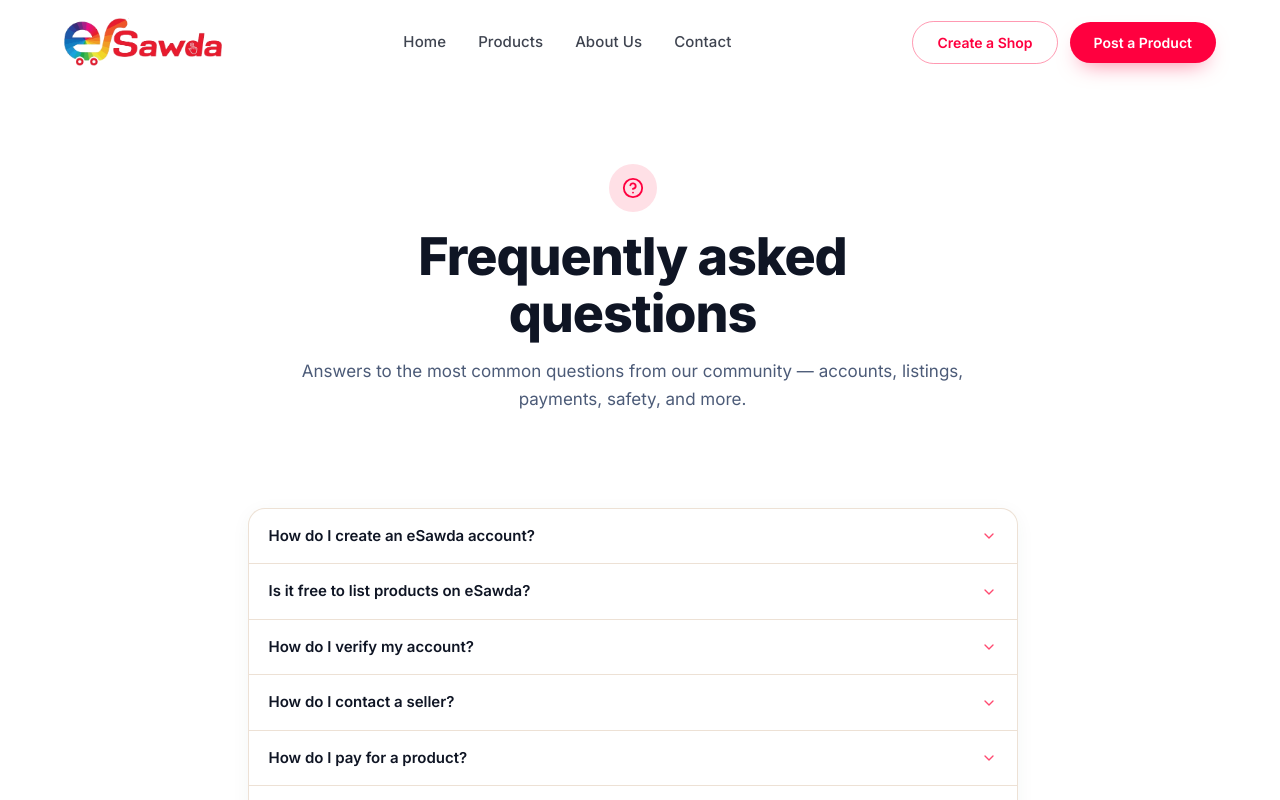
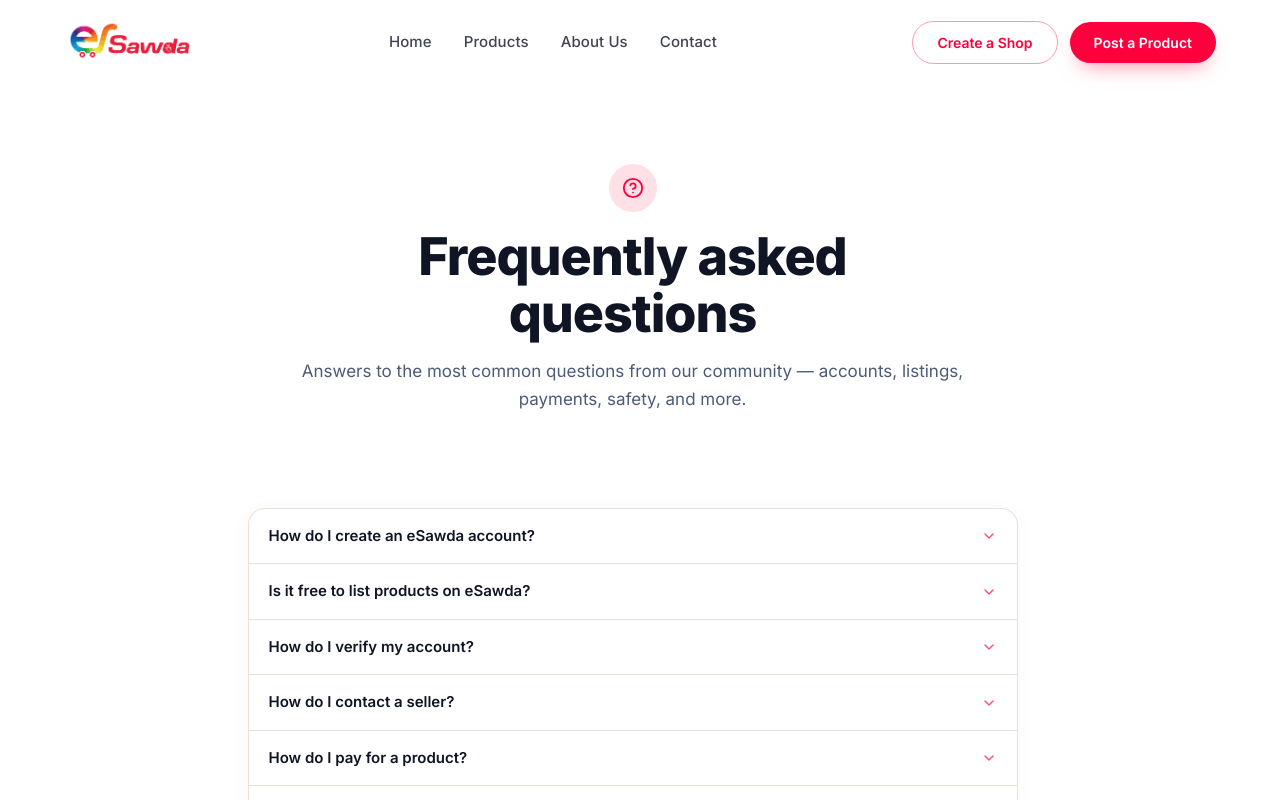
Before and after one commit to mrmamshad/esawda, a Next.js app: page /faq in a window 1280 px wide. Shown: the top 800 px of the page. Built offline with nearby package versions, Linux system fonts and the light colour scheme; no server answers.

Commit message:
feat: update brand logo (new eSawda logo + aspect fix)

```diff
--- a/src/components/layout/Logo.tsx
+++ b/src/components/layout/Logo.tsx
@@ -19,7 +19,7 @@ export function Logo({
   className?: string;
   height?: number;
 }) {
-  const width = Math.round(height * 3.3);   // native aspect after crop
+  const width = Math.round(height * 2.7);   // native aspect (2180×808 ≈ 2.7)
   return (
     <Link
       href={'/' as Route}
```
Also changed, not shown: public/logo.png.
